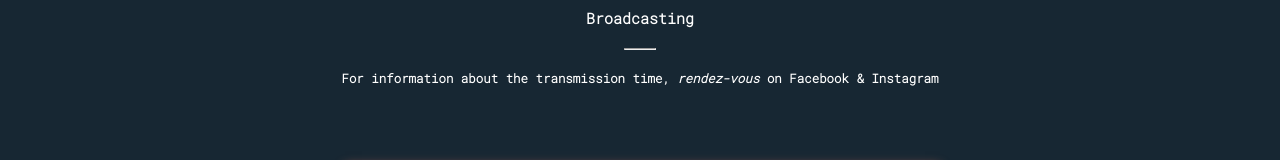
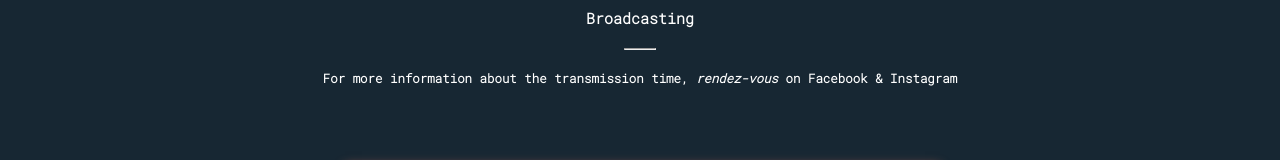
Before and after one commit to AmaliaRVM/daddyk7, a plain HTML site: page index.html in a window 1280 px wide. Shown: the part 292-452 px from the top of the page. Drawn offline with Linux system fonts and the light colour scheme.

Commit message:
add text

```diff
--- a/index.html
+++ b/index.html
@@ -19,7 +19,7 @@
         <div class="banner">
             <h4>Broadcasting</h4>
             <hr>
-            <h5>For information about the transmission time, <i>rendez-vous</i> on Facebook & Instagram</h5>
+            <h5>For more information about the transmission time, <i>rendez-vous</i> on Facebook & Instagram</h5>
         </div>
         <div class="schedule">
             <p>Tape Show: All about tapes </p>
```
